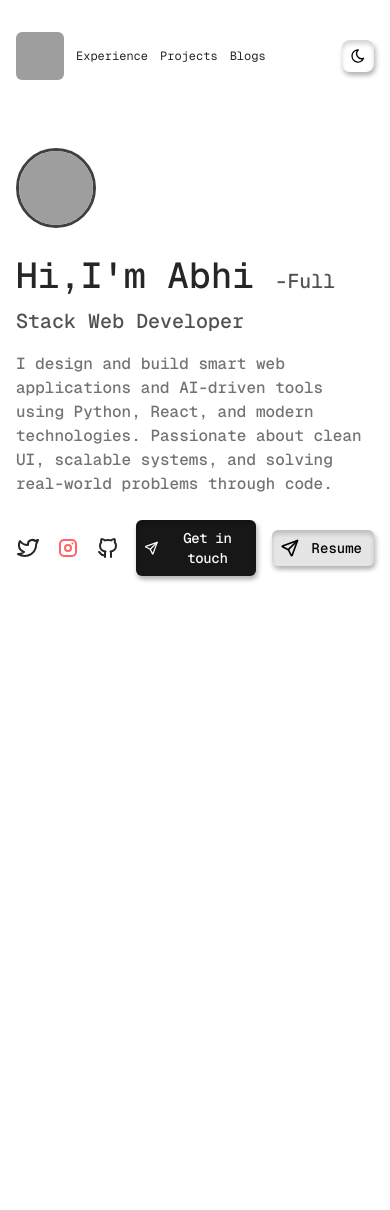
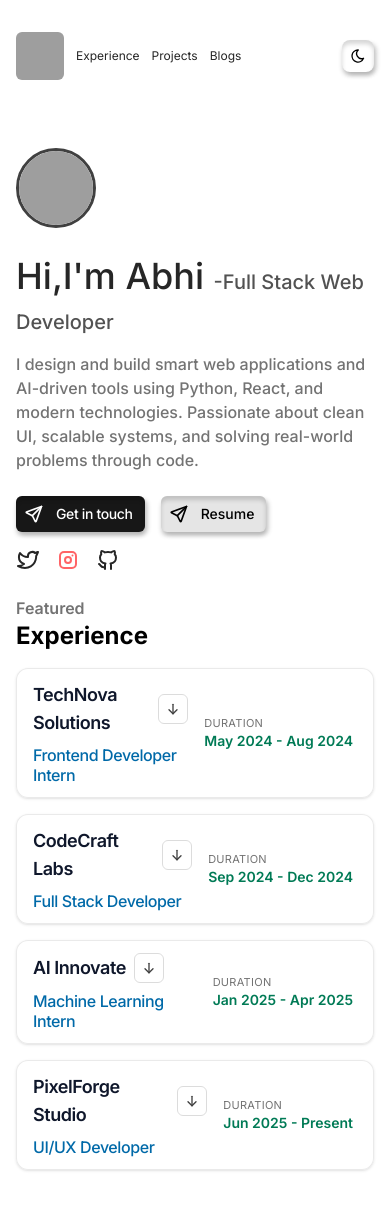
Before and after one commit to abhishektumula/profile.new, a Next.js app: page / in a window 390 px wide. Shown: the top 1210 px of the page. Built offline with nearby package versions, Linux system fonts and the light colour scheme; grey boxes are pictures that could not be loaded.

Commit message:
experience-section addded and it looks good 👀

```diff
--- a/src/app/globals.css
+++ b/src/app/globals.css
@@ -5,6 +5,7 @@
 :root {
   --background: #ffffff;
   --foreground: #171717;
+  /* font-family: var(--font-inter-sans); */
 }
 
 @theme inline {
@@ -12,6 +13,7 @@
   --color-foreground: var(--foreground);
   --font-mono: var(--font-geist-mono);
   --font-sans: var(--font-geist-sans);
+  --font-inter: var(--font-inter-sans);
 }
 
 @media (prefers-color-scheme: dark) {
@@ -38,5 +40,5 @@
 body {
   background: var(--background);
   color: var(--foreground);
-  font-family: var(--font-mono);
+  font-family: var(--font-inter-sans);
 }
--- a/src/app/layout.tsx
+++ b/src/app/layout.tsx
@@ -1,7 +1,12 @@
 import type { Metadata } from "next";
-import { Geist, Geist_Mono } from "next/font/google";
+import { Geist, Geist_Mono, Inter } from "next/font/google";
 import "./globals.css";
 import { ThemeProvider } from "next-themes";
+
+const interSans = Inter({
+  variable: "--font-inter-sans",
+  subsets: ["latin"],
+});
 
 const geistSans = Geist({
   variable: "--font-geist-sans",
@@ -26,7 +31,7 @@ export default function RootLayout({
   return (
     <html lang="en" suppressHydrationWarning>
       <body
-        className={`${geistMono.className} ${geistSans.variable} ${geistMono.variable} antialiased`}
+        className={`${interSans.className} ${geistSans.variable} antialiased`}
       >
         <ThemeProvider attribute={"class"} defaultTheme="system" enableSystem>
           {children}
--- /dev/null
+++ b/src/components/Home/experience-section.tsx
@@ -0,0 +1,93 @@
+"use client";
+import { useState } from "react";
+import { IconArrowDown, IconArrowAutofitUp } from "@tabler/icons-react";
+import { experienceData } from "@/lib/data";
+import { AnimatePresence, motion } from "motion/react";
+
+export const ExperienceBlock = () => {
+  const [expand, setExpand] = useState<number | null>(null);
+
+  const onToggle = (idx: number) => {
+    setExpand((prev) => (prev === idx ? null : idx));
+  };
+
+  return (
+    <div className="w-full px-4 sm:px-6 pt-4 sm:pt-8">
+      <p className="text-neutral-500 text-md font-semibold">Featured</p>
+      <h1 className="text-black dark:text-white text-2xl font-bold pb-4">
+        Experience
+      </h1>
+      <div className="flex flex-col items-start justify-start gap-4">
+        {experienceData.map((each, idx) => (
+          <motion.article
+            key={each.companyName}
+            layout
+            transition={{ type: "spring", stiffness: 220, damping: 22 }}
+            className="relative w-full overflow-hidden rounded-xl border border-neutral-200/80 bg-white/80 shadow-sm backdrop-blur transition duration-300 hover:shadow-lg dark:border-neutral-800 dark:bg-neutral-950/70"
+          >
+            {expand === idx ? (
+              <motion.div
+                layoutId="experience-active-card"
+                className="pointer-events-none absolute inset-0 bg-gradient-to-r from-blue-500/10 via-cyan-400/8 to-emerald-400/10"
+              />
+            ) : null}
+
+            <div className="relative w-full h-full flex flex-row items-center justify-between gap-3 px-4 py-3">
+              <div className="w-full h-full flex flex-col items-start justify-start gap-2 flex-1">
+                <div className="w-full flex items-center justify-start gap-2">
+                  <h4 className="text-lg font-semibold tracking-tight text-slate-900 dark:text-slate-100">
+                    {each.companyName}
+                  </h4>
+                  <button
+                    aria-label={`Toggle ${each.companyName} details`}
+                    onClick={() => onToggle(idx)}
+                    className="p-1.5 border border-neutral-300/80 rounded-md text-neutral-700 hover:bg-neutral-100 transition dark:border-neutral-700 dark:text-neutral-200 dark:hover:bg-neutral-800"
+                  >
+                    {expand === idx ? (
+                      <IconArrowAutofitUp size={16} />
+                    ) : (
+                      <IconArrowDown size={16} />
+                    )}
+                  </button>
+                </div>
+                <div>
+                  <p className="tracking-tight leading-tight font-medium text-sky-700 dark:text-sky-300">
+                    {each.role}
+                  </p>
+                </div>
+              </div>
+              <div className="flex flex-col justify-center items-start py-2 px-1 sm:px-3">
+                <p className="uppercase tracking-wide text-[11px] text-neutral-500 dark:text-neutral-400">
+                  Duration
+                </p>
+                <h5 className="text-sm font-semibold text-emerald-700 dark:text-emerald-300">
+                  {each.from} - {each.to}
+                </h5>
+              </div>
+            </div>
+
+            <AnimatePresence initial={false}>
+              {idx === expand ? (
+                <motion.div
+                  key="description"
+                  initial={{ opacity: 0, height: 0 }}
+                  animate={{ opacity: 1, height: "auto" }}
+                  exit={{ opacity: 0, height: 0 }}
+                  transition={{ duration: 0.25, ease: "easeOut" }}
+                  className="overflow-hidden"
+                >
+                  <motion.div
+                    layoutId="experience-description"
+                    className="px-4 pb-4 text-sm leading-relaxed text-neutral-600 dark:text-neutral-300"
+                  >
+                    {each.description}
+                  </motion.div>
+                </motion.div>
+              ) : null}
+            </AnimatePresence>
+          </motion.article>
+        ))}
+      </div>
+    </div>
+  );
+};
--- a/src/components/Home/handels.tsx
+++ b/src/components/Home/handels.tsx
@@ -1,7 +1,7 @@
 "use client";
 import React, { useState } from "react";
 import { motion } from "motion/react";
-import { IconSend, IconSend2 } from "@tabler/icons-react";
+import { IconSend } from "@tabler/icons-react";
 type handles = {
   title: string;
   href: string;
@@ -14,6 +14,7 @@ import {
   IconBrandGithub,
   IconBrandInstagram,
 } from "@tabler/icons-react";
+import { div } from "motion/react-client";
 export const PublicHandles = () => {
   const [hover, setHover] = useState<number | null>(null);
   const links: handles[] = [
@@ -38,6 +39,8 @@ export const PublicHandles = () => {
   ];
 
   return (
+    <div className="flex flex-col items-start justify-center gap-4">
+      <CTA />
       <div className="w-full flex flex-row items-center justify-start gap-4">
         {links.map((each, idx) => (
           <motion.div key={idx} className="relative">
@@ -61,6 +64,14 @@ export const PublicHandles = () => {
             </motion.a>
           </motion.div>
         ))}
+      </div>
+    </div>
+  );
+};
+
+export const CTA = () => {
+  return (
+    <div className="flex flex-row items-center justify-center gap-4">
       <div className="flex flex-row items-center justify-center gap-2 px-2 py-1 rounded-md bg-neutral-900 dark:bg-neutral-200 text-white dark:text-black shadow-elevated dark:shadow-elevated-dark">
         <IconSend size={20} className="" />
         <button className="p-1 text-sm">
--- a/src/components/Home/index.tsx
+++ b/src/components/Home/index.tsx
@@ -1,5 +1,6 @@
 import { NavBar } from "../navbar";
 import { BannerCard } from "./banner-card";
+import { ExperienceBlock } from "./experience-section";
 import { HeroSection } from "./hero-section";
 export const Home = () => {
   return (
@@ -7,6 +8,7 @@ export const Home = () => {
       <NavBar />
       <BannerCard />
       <HeroSection />
+      <ExperienceBlock />
     </div>
   );
 };
--- /dev/null
+++ b/src/lib/data.ts
@@ -0,0 +1,42 @@
+type experienceType = {
+  companyName: string;
+  role: string;
+  from: string;
+  to: string;
+  description: string;
+};
+
+export const experienceData: experienceType[] = [
+  {
+    companyName: "TechNova Solutions",
+    role: "Frontend Developer Intern",
+    from: "May 2024",
+    to: "Aug 2024",
+    description:
+      "Worked as a Frontend Developer Intern focusing on building modern, responsive, and accessible web interfaces using React and Tailwind CSS. Developed reusable UI components such as navigation bars, modals, dashboards, and dynamic forms that improved development speed across multiple projects. Collaborated closely with backend developers to integrate RESTful APIs and implemented efficient state management using React hooks and context API. Optimized application performance by reducing unnecessary re-renders and improving page load times by nearly 25%. Participated in code reviews, sprint planning, and daily standups in an Agile development environment.",
+  },
+  {
+    companyName: "CodeCraft Labs",
+    role: "Full Stack Developer",
+    from: "Sep 2024",
+    to: "Dec 2024",
+    description:
+      "Designed and developed a full-stack web application using Next.js, Node.js, Express, and MongoDB. Implemented secure authentication and authorization using JWT and role-based access control. Built a responsive dashboard with analytics, charts, and dynamic data visualization to track user activity and business metrics. Integrated third-party APIs for payment processing and email notifications. Improved backend performance by optimizing database queries and indexing MongoDB collections. Ensured clean and maintainable code using TypeScript and followed best practices for scalable application architecture.",
+  },
+  {
+    companyName: "AI Innovate",
+    role: "Machine Learning Intern",
+    from: "Jan 2025",
+    to: "Apr 2025",
+    description:
+      "Worked on developing NLP-based solutions including text summarization and intelligent chatbot systems. Preprocessed large datasets using Python and implemented machine learning models with scikit-learn and Hugging Face transformers. Evaluated model performance using precision, recall, and F1-score metrics and fine-tuned models to improve accuracy. Integrated AI features into web applications using REST APIs and deployed models for real-time inference. Collaborated with cross-functional teams to design user-friendly interfaces that allowed seamless interaction with AI-powered tools.",
+  },
+  {
+    companyName: "PixelForge Studio",
+    role: "UI/UX Developer",
+    from: "Jun 2025",
+    to: "Present",
+    description:
+      "Leading the design and development of visually appealing and user-centric interfaces using Figma, React, and Tailwind CSS. Designed complete design systems including typography, color palettes, spacing systems, and reusable components to maintain consistency across projects. Implemented complex animations and micro-interactions using Framer Motion to enhance user experience. Focused on accessibility standards (WCAG) and cross-browser compatibility. Collaborated with product managers and developers to translate business requirements into intuitive digital experiences while maintaining performance and scalability.",
+  },
+];
```
Lines whose indentation alone changed are shown as unchanged.
